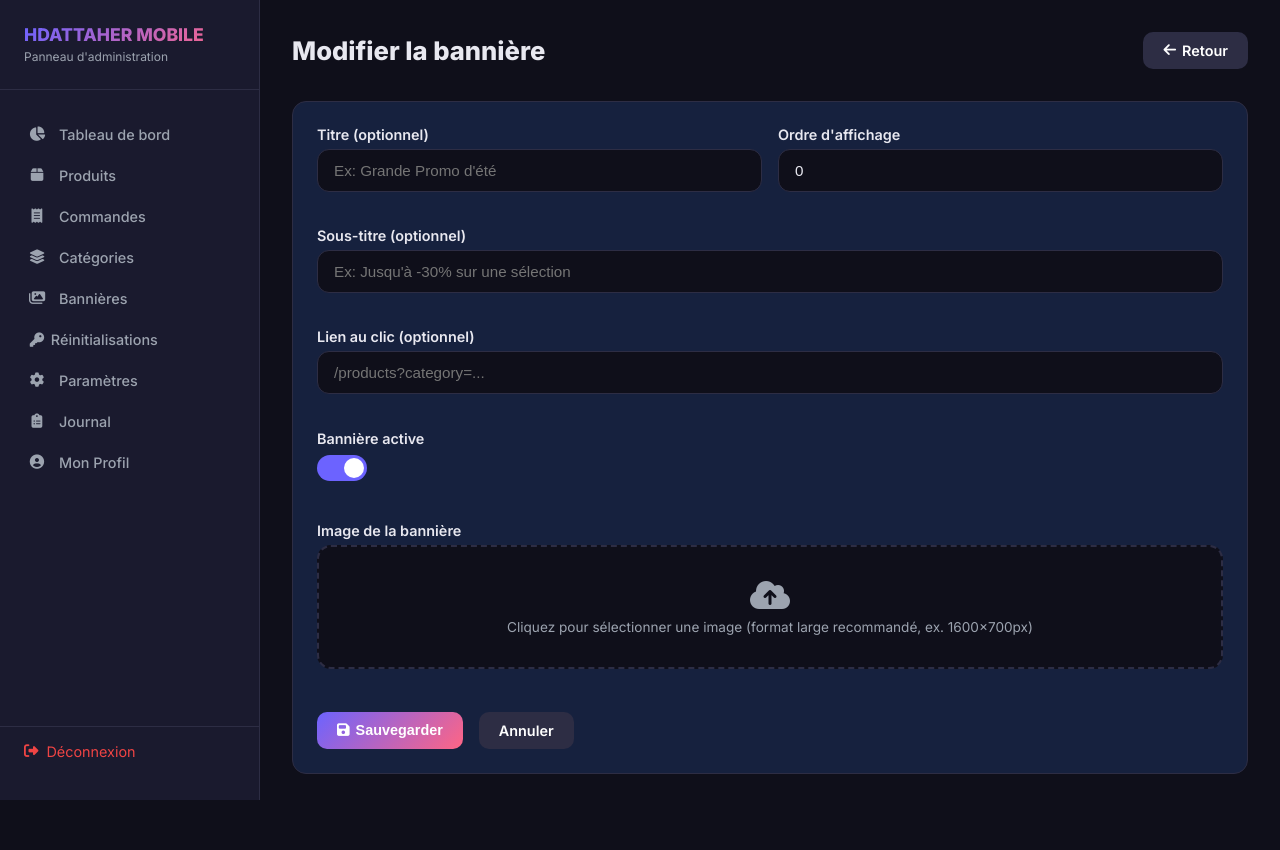
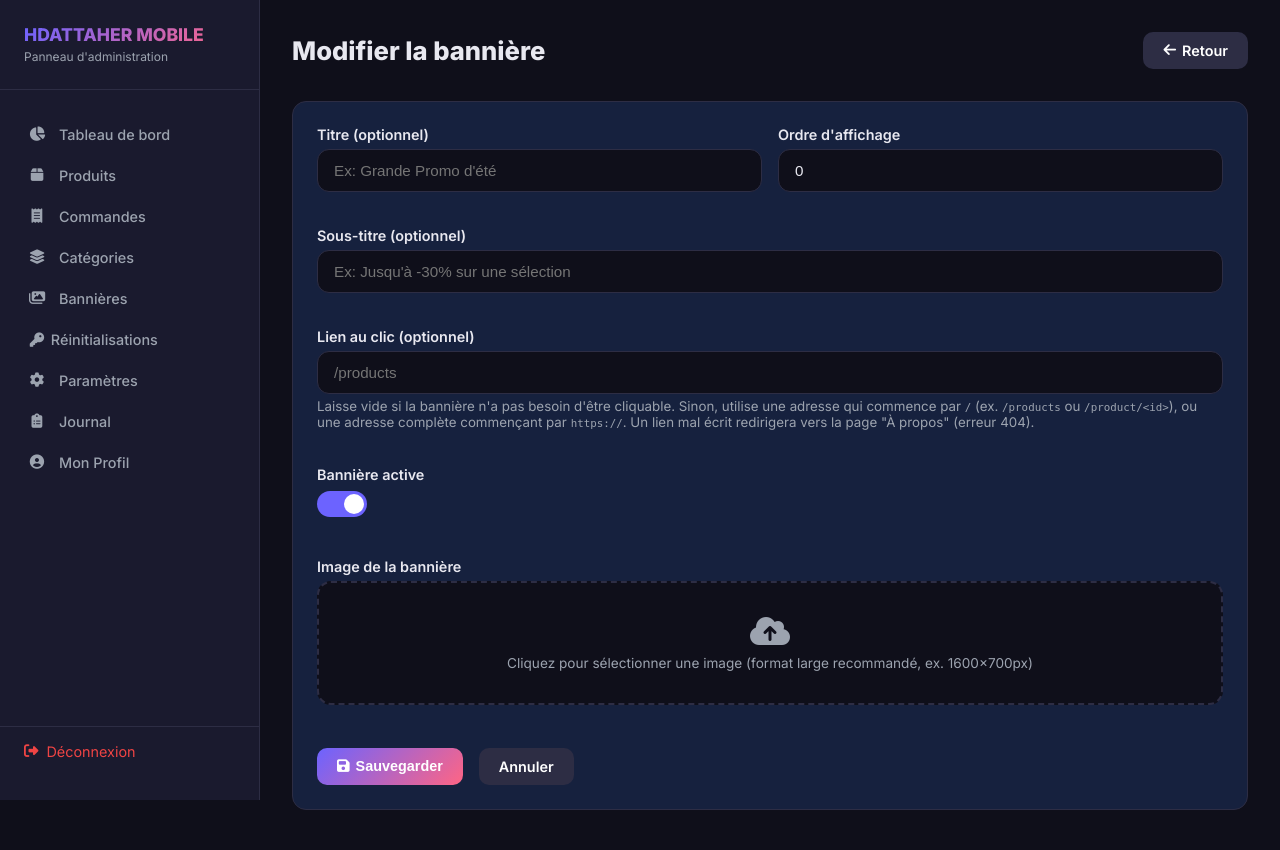
Before and after one commit to hdattaheralmansour6-cloud/hdattaher_mobile, a Python web app: template templates/admin/banner_form.html in a window 1280 px wide. Shown: the top 850 px of the page. Before the commit the page ends 800 px from the top, so only its background shows below. Run offline with Jinja, Linux system fonts and the light colour scheme; the template is opened without the code that fills it, so the values that code supplies are empty.

Commit message:
Add files via upload

```diff
--- a/templates/admin/banner_form.html
+++ b/templates/admin/banner_form.html
@@ -35,7 +35,13 @@
                 <div class="form-group full-width">
                     <label>Lien au clic (optionnel)</label>
                     <input type="text" name="link_url" class="form-control"
-                        value="{{ banner.link_url if banner else '' }}" placeholder="/products?category=...">
+                        value="{{ banner.link_url if banner else '' }}" placeholder="/products">
+                    <small style="color:var(--admin-text-sec); display:block; margin-top:4px;">
+                        Laisse vide si la bannière n'a pas besoin d'être cliquable. Sinon, utilise une adresse
+                        qui commence par <code>/</code> (ex. <code>/products</code> ou <code>/product/&lt;id&gt;</code>),
+                        ou une adresse complète commençant par <code>https://</code>. Un lien mal écrit
+                        redirigera vers la page "À propos" (erreur 404).
+                    </small>
                 </div>
                 <div class="form-group">
                     <label>Bannière active</label>
```
